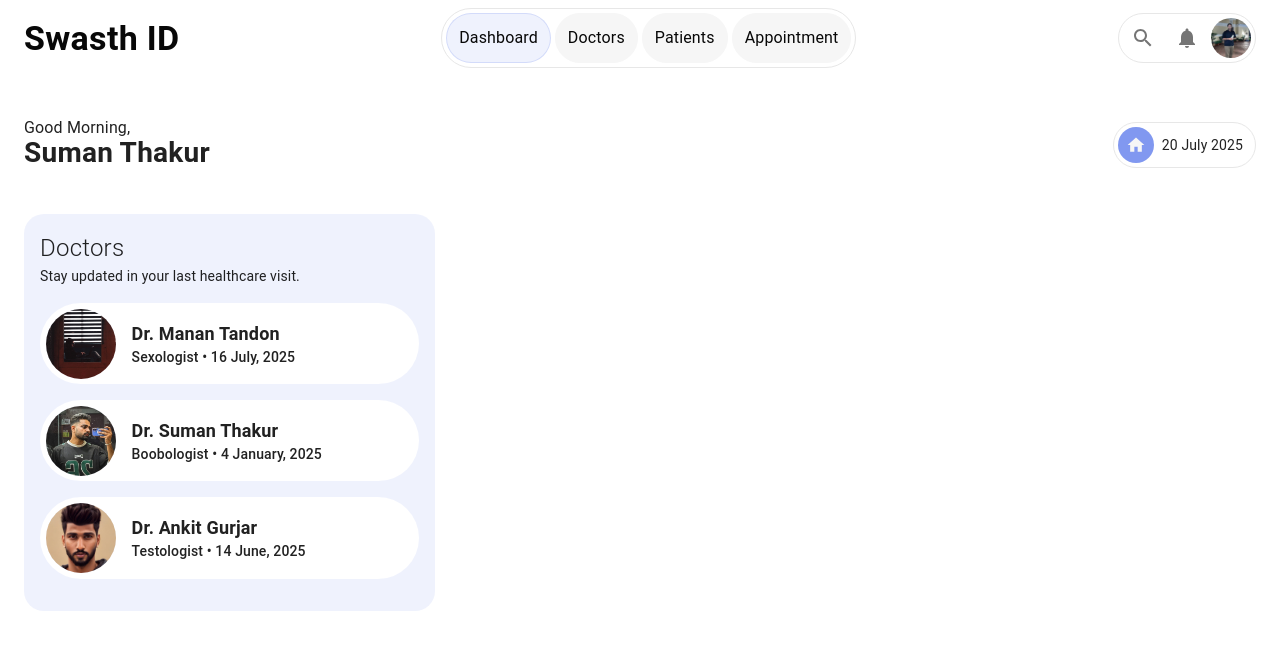
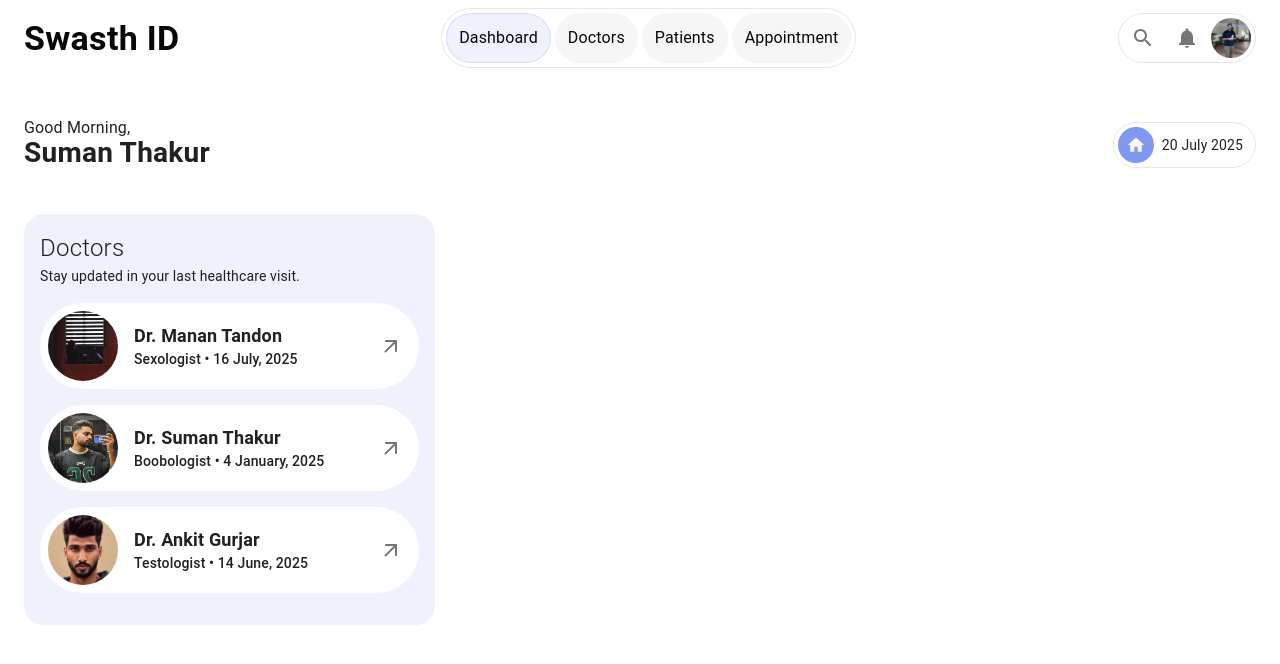
Before and after one commit to sumanthakur0401/Swasth_ID_FrontEnd, a Next.js app: page /dashboard in a window 1280 px wide. Shown: the top 664 px of the page. Built offline with nearby package versions, Linux system fonts and the light colour scheme.

Commit message:
Forst widget done...

```diff
--- a/src/components/Home/TopContainer.jsx
+++ b/src/components/Home/TopContainer.jsx
@@ -1,5 +1,13 @@
 import { DOCTORS } from "@/constant";
-import { Box, Container, Grid, Typography, useTheme } from "@mui/material";
+import { ArrowOutwardRounded } from "@mui/icons-material";
+import {
+  Box,
+  Container,
+  Grid,
+  IconButton,
+  Typography,
+  useTheme,
+} from "@mui/material";
 import Image from "next/image";
 import React from "react";
 
@@ -39,12 +47,13 @@ export const Topcontainer = () => {
                     sx={{
                       borderRadius: theme?.shape?.borderRadius_1,
                       bgcolor: "#FFFFFF",
-                      p: 0.7,
+                      p: 1,
                       display: "flex",
                       alignItems: "center",
-                      gap: 2,
+                      justifyContent: "space-between",
                     }}
                   >
+                    <Box sx={{ display: "flex", alignItems: "center", gap: 2 }}>
                       <Box
                         sx={{
                           position: "relative",
@@ -72,6 +81,12 @@ export const Topcontainer = () => {
                         >{`${item?.stream} • ${item?.joining_date}`}</Typography>
                       </Box>
                     </Box>
+                    <Box>
+                      <IconButton>
+                        <ArrowOutwardRounded />
+                      </IconButton>
+                    </Box>
+                  </Box>
                 ))}
               </Box>
             </Grid>
```
Lines whose indentation alone changed are shown as unchanged.
